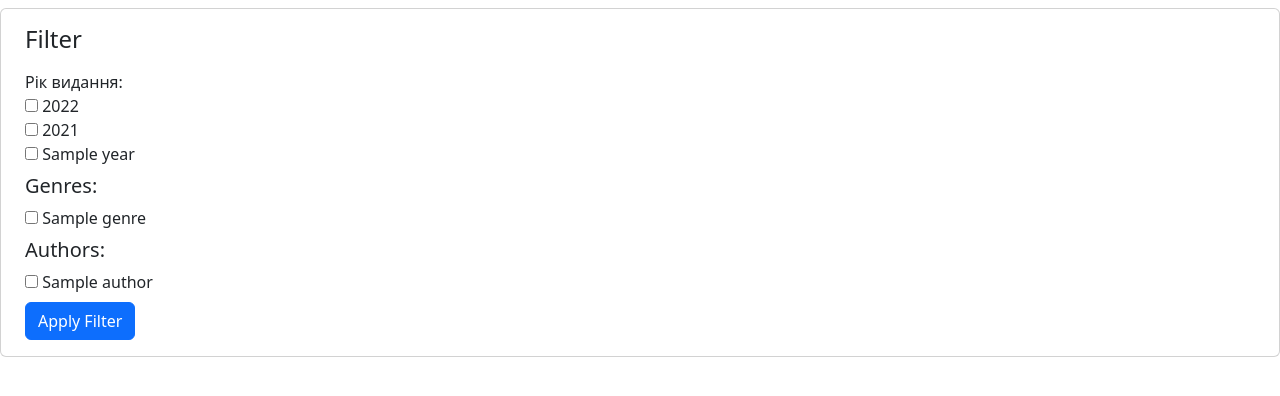
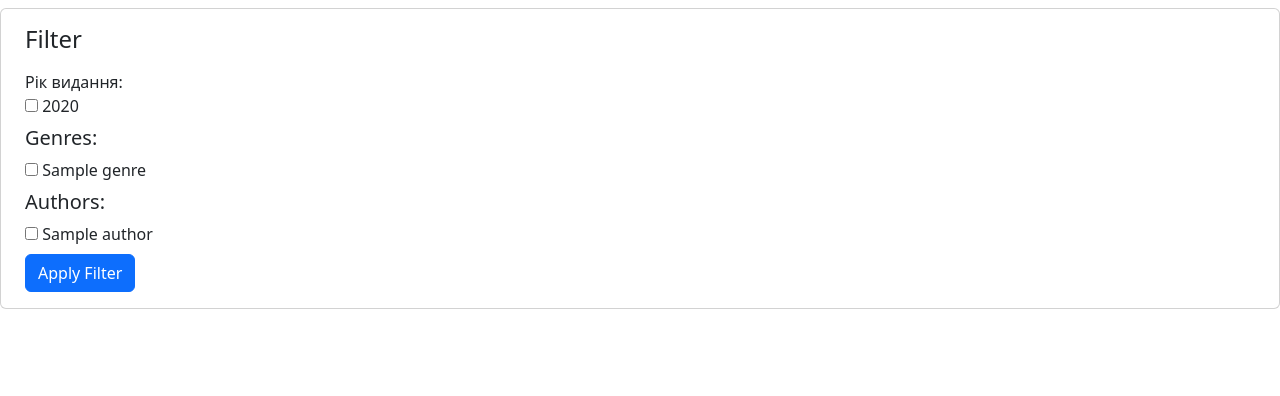
Before and after one commit to LesyukSerg/bookstore, a PHP site: template View/filter.php in a window 1280 px wide. Shown: the top 396 px of the page. Run offline with PHP 8.4, Linux system fonts and the light colour scheme; the template is opened without the code that fills it: most values are stand-ins (such as "Sample title", 1, 10 or a date in 2020); some libraries are stand-ins or nearby versions.

Commit message:
* filter

```diff
--- a/Controllers/PageBooks.php
+++ b/Controllers/PageBooks.php
@@ -56,9 +56,10 @@
 
             $genres = $genres_obj->getList(1000);
             $authors = $authors_obj->getList(1000);
+            $years = $books_obj->getYears();
 
             $selected = [
-                'genres'   => $_SESSION['selected']['genres'] ?? [],
+                'genres'  => $_SESSION['selected']['genres'] ?? [],
                 'authors' => $_SESSION['selected']['authors'] ?? [],
                 'years'   => $_SESSION['selected']['years'] ?? [],
             ];
--- a/View/filter.php
+++ b/View/filter.php
@@ -4,22 +4,14 @@
         <form action="<?= $_SERVER['REQUEST_URI'] ?>" method="post">
             <div class="form-group mt-2">
                 <label for="yearFilter">Рік видання:</label>
-                <div class="custom-control custom-checkbox">
-                    <input type="checkbox" class="custom-control-input" name="years[]" id="year2022" value="2022">
-                    <label class="custom-control-label" for="year2022">2022</label>
-                </div>
-                <div class="custom-control custom-checkbox">
-                    <input type="checkbox" class="custom-control-input" name="year[]" id="year2021">
-                    <label class="custom-control-label" for="year2021">2021</label>
-                </div>
                 <?php
                     foreach ($years as $one) {
                         echo '
                         <div class="custom-control custom-checkbox">
-                            <input type="checkbox" class="custom-control-input" name="years['.$one['id'].']" value="'.$one['id'].'" id="genre'.$one['id'].'"
-                                '.(isset($selected['years'][$one['id']]) ? 'checked=checked' : '').'
+                            <input type="checkbox" class="custom-control-input" name="years['.$one['year'].']" value="'.$one['year'].'" id="genre'.$one['year'].'"
+                                '.(isset($selected['years'][$one['year']]) ? 'checked=checked' : '').'
                             >
-                            <label class="custom-control-label" for="genre'.$one['id'].'">' . $one['name'] . '</label>
+                            <label class="custom-control-label" for="genre'.$one['year'].'">' . $one['year'] . '</label>
                         </div>';
                     }
                 ?>
```
Also changed, not shown: Classes/Books.php (+26 -30 lines).
